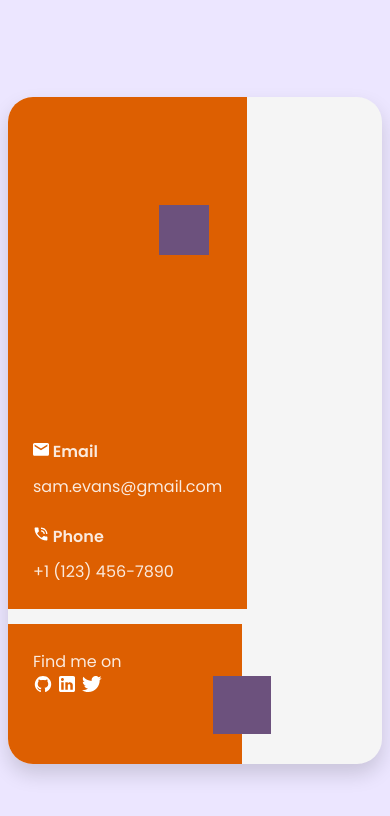
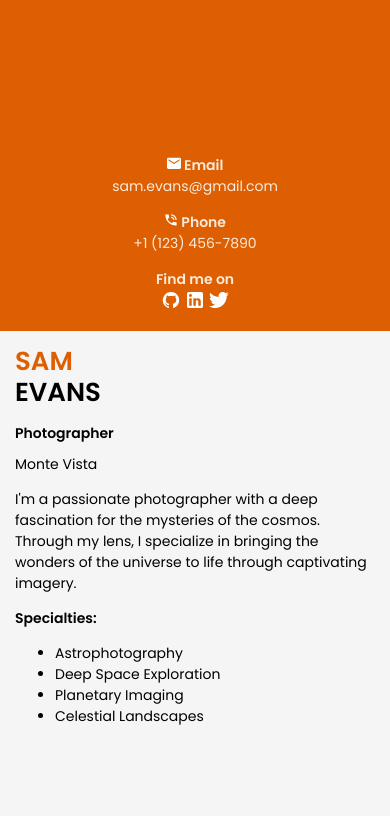
Before and after one commit to ryanriv/business-card, a SvelteKit app: page / in a window 390 px wide. Shown: the top 816 px of the page. Built offline with nearby package versions, Linux system fonts and the light colour scheme.

Commit message:
refactoring, responsive progress

```diff
--- a/package.json
+++ b/package.json
@@ -25,6 +25,7 @@
 		"eslint-plugin-svelte": "^2.35.1",
 		"prettier": "^3.1.1",
 		"prettier-plugin-svelte": "^3.1.2",
+		"sass": "^1.70.0",
 		"svelte": "^4.2.7",
 		"svelte-check": "^3.6.0",
 		"tslib": "^2.4.1",
--- a/src/routes/+layout.svelte
+++ b/src/routes/+layout.svelte
@@ -1,5 +1,5 @@
 <script>
-	import './styles.css';
+	import './styles.scss';
 </script>
 
 <slot />
--- a/src/routes/Card.svelte
+++ b/src/routes/Card.svelte
@@ -1,24 +1,26 @@
 <script>
 	import Contact from './components/Contact.svelte';
+	import Photo from './components/Photo.svelte';
 	import Profile from './components/Profile.svelte';
 </script>
 
 <div class="card animate-slide-in">
     <Contact />
+    <Photo />
     <Profile />
 </div>
 
-<style>
+<style lang="scss">
+    @import './variables.scss';
+
 	.card {
         --shadow-card: 0px 10px 20px 0px rgba(0, 0, 0, 0.15);
 	    --border-radius-card: 25px;
-	    --color-bg-card: #f5f5f5;
         --padding-card: 25px;
 
         display: grid;
-        grid-template-columns: 1fr 781px;
+        grid-template-columns: minmax(min-content, 340px) 1fr;
 	    margin: auto;
-        width: 100%;
         max-width: 1122px;
         height: 667px;
         background-color: var(--color-bg-card);
@@ -26,4 +28,19 @@
         box-shadow: var(--shadow-card);
         overflow: hidden;
 	}
+
+    @media (max-width: $extra-large-breakpoint) {
+        .card {
+            --padding-card: 15px;
+
+            margin: 0;
+            grid-template-columns: 1fr;
+            width: 100%;
+            min-width: 0;
+            height: min-content;
+            border-radius: 0;
+            box-shadow: none;
+            overflow: auto;
+        }
+    }
 </style>
--- a/src/routes/components/Contact.svelte
+++ b/src/routes/components/Contact.svelte
@@ -1,7 +1,9 @@
 <script>
     import email from '$lib/icons/email-icon.svg';
     import phone from '$lib/icons/phone-icon.svg';
-	import Socials from './Socials.svelte';
+    import github from '$lib/icons/github-icon.svg';
+    import linkedin from '$lib/icons/linkedin-icon.svg';
+    import twitter from '$lib/icons/twitter-icon.svg';
 </script>
 
 <div class="contact">
@@ -19,22 +21,32 @@
         </address>
     </div>
 
-    <Socials />
+    <div class="socials">
+        <div class="label">
+            Find me on
+        </div>
+
+        <a href="https://www.github.com" target="_blank" class="social-link"><img src={github} alt="GitHub" /></a>
+        <a href="https://www.linkedin.com" target="_blank" class="social-link"><img src={linkedin} alt="LinkedIn" /></a>
+        <a href="https://www.twitter.com" target="_blank" class="social-link"><img src={twitter} alt="Twitter" /></a>
+    </div>
 </div>
 
-<style>
+<style lang="scss">
+    @import '../variables.scss';
+
     .contact {
         display: grid;
         row-gap: 15px;
         grid-template-rows: 1fr min-content;
         color: var(--color-white);
+        background-color: var(--color-primary);
     }
 
     .contact-info {
         display: grid;
         align-content: end;
         padding: var(--padding-card);
-        background-color: var(--color-primary);
     }
 
     .contact-info address {
@@ -42,7 +54,7 @@
     }
 
     .contact-info .icon {
-        width: 16px;
+        width: var(--font-size-base);
     }
 
     .contact-info .row {
@@ -53,4 +65,62 @@
         font-weight: var(--font-weight-semibold);
         padding-bottom: 10px;
     }
+
+    .socials {
+        padding: var(--padding-card);
+        padding-bottom: calc(var(--padding-card) * 2.5);
+        background-color: var(--color-primary);
+        margin-right: 5px;
+    }
+
+    .social-link:hover {
+        opacity: 60%;
+    }
+
+    .social-link img {
+        width: 20px;
+    }
+
+    @media (max-width: $medium-breakpoint) {
+        .contact {
+            row-gap: 0;
+            grid-template-areas:
+                "photo contact-info"
+                "photo socials";
+            grid-template-columns: repeat(2, 1fr);
+        }
+
+        .contact-info {
+            grid-area: contact-info;
+            align-content: normal;
+        }
+
+        .contact-info .row:first-child {
+            padding-top: 0;
+        }
+
+        .label {
+            padding: 0;
+        }
+
+        .socials {
+            grid-area: socials;
+            margin: 0;
+            padding-top: 0;
+            padding-bottom: var(--padding-card);
+        }
+    }
+
+    @media (max-width: $small-breakpoint) {
+        .contact {
+            grid-template-areas:
+                "photo"
+                "contact-info"
+                "socials";
+            grid-template-rows: calc(125px + var(--padding-card)) min-content min-content;
+            grid-template-columns: 1fr;
+            text-align: center;
+        }
+    }
+
 </style>
--- a/src/routes/components/Photo.svelte
+++ b/src/routes/components/Photo.svelte
@@ -2,24 +2,30 @@
     import photo from '$lib/images/photo.avif?enhanced';
 </script>
 
-<div class="photo">
+<div class="photo-container">
     <div class="square square-top"></div>
     <div class="rectangle animate-wiggle"></div>
-    <enhanced:img src={photo} class="photo" alt="Zac Patrick" />
+    <enhanced:img src={photo} class="photo" alt="Silhouette of man pointing at sky." />
     <div class="square square-bottom animate-pulsate"></div>
     <div class="circle"></div>
 </div>
 
-<style>
-    .photo {
-        position: relative;
+<style lang="scss">
+    @import '../variables.scss';
+
+    .photo-container {
+        position: absolute;
         margin-top: auto;
         margin-bottom: auto;
+        z-index: 1;
+        top: 40px;
+        left: 280px;
+    }
+
+    .photo-container .photo {
         height: 550px;
         width: 335px;
         object-fit: cover;
-        transform: translateX(-45px);
-        z-index: 1;
     }
 
     .square,
@@ -37,30 +43,59 @@
     }
 
     .square-top {
-        top: 50px;
-        left: -68px;
+        top: 70px;
+        left: -25px;
     }
 
     .square-bottom {
-        left: -10px;
-        bottom: -25px;
+        left: 30px;
+        bottom: -20px;
     }
 
     .rectangle {
         width: 50px;
         height: 20px;
-        top: 20px;
-        right: 10px;
+        top: 15px;
+        right: -35px;
         background-color: var(--color-accent);
     }
 
     .circle {
         width: 50px;
         aspect-ratio: 1;
-        bottom: -25px;
-        right: 20px;
-        z-index: 0;
+        bottom: -15px;
+        right: -20px;
+        z-index: -1;
         border-radius: 100%;
         background-color: var(--color-primary);
     }
+
+    @media (max-width: $medium-breakpoint) {
+        .photo-container {
+            left: 0;
+            margin: 0;
+            z-index: 1;
+            width: 50%;
+            top: var(--padding-card);
+            text-align: center;
+        }
+
+        .photo-container .photo {
+            height: 125px;
+            width: 125px;
+            border-radius: 100%;
+        }
+
+        .square,
+        .rectangle,
+        .circle {
+            display: none;
+        }
+    }
+
+    @media (max-width: $small-breakpoint) {
+        .photo-container {
+            width: 100%;
+        }
+    }
 </style>
--- a/src/routes/components/Profile.svelte
+++ b/src/routes/components/Profile.svelte
@@ -1,24 +1,57 @@
-<script>
-    import Photo from './Photo.svelte';
-    import Bio from './Bio.svelte';
-</script>
+<div class="profile-container">
+    <div class="circle-corner"></div>
+    <div class="profile">
+        <div class="details">
+            <h1 class="text-large name">
+                <span class="text-primary">Sam</span>
+                <br />
+                Evans
+            </h1>
 
-<div class="profile">
-    <div class="circle"></div>
-    <Photo />
-    <Bio />
+            <div class="text-semibold">
+                <div class="job-title">Photographer</div>
+                <span class="bullet">&bull;</span>
+                <div class="location">Monte Vista</div>
+            </div>
+        </div>
+        <div class="skills">
+            <p>I'm a passionate photographer with a deep fascination for the mysteries of the cosmos. Through my lens,
+                I specialize in bringing the wonders of the universe to life through captivating imagery.</p>
+
+            <span class="text-semibold">Specialties:</span>
+
+            <ul>
+                <li>Astrophotography</li>
+                <li>Deep Space Exploration</li>
+                <li>Planetary Imaging</li>
+                <li>Celestial Landscapes</li>
+            </ul>
+        </div>
+    </div>
 </div>
 
-<style>
-    .profile {
+<style lang="scss">
+    @import '../variables.scss';
+
+    .profile-container {
         position: relative;
         padding: var(--padding-card);
-        display: grid;
-        grid-template-columns: 245px 1fr;
-        height: 100%;
     }
 
-    .circle {
+    .profile {
+        margin-left: 250px;
+    }
+
+    .job-title {
+        display: inline-block;
+    }
+
+    .location {
+        display: inline-block;
+        padding-top: 10px;
+    }
+
+    .circle-corner {
         position: absolute;
         top: -100px;
         right: -100px;
@@ -28,4 +61,71 @@
         border-radius: 100%;
         background-color: var(--color-primary);
     }
+
+    .details {
+        padding: var(--padding-card);
+        padding-bottom: 0;
+        margin-top: 40px;
+    }
+
+    .name {
+        text-transform: uppercase;
+        font-weight: var(--font-weight-semibold);
+        margin-bottom: 15px;
+    }
+
+    .bullet {
+        display: inline-block;
+        padding: 0 5px;
+    }
+
+    .skills {
+        padding: var(--padding-card);
+        padding-top: 0;
+    }
+
+
+    @media (max-width: $medium-breakpoint) {
+        .profile-container {
+            padding: var(--padding-card);
+            display: block;
+        }
+
+        .profile {
+            margin-left: 0;
+        }
+
+        .circle-corner {
+            display: none;
+        }
+
+        .job-title {
+            display: block;
+        }
+
+        .location {
+            display: block;
+            font-weight: normal;
+        }
+
+        .bullet {
+            display: none;
+        }
+
+        .details {
+            grid-area: details;
+            margin-top: 0;
+            padding: 0;
+        }
+
+        .name {
+            margin-top: 0;
+            padding: 0;
+        }
+
+        .skills {
+            grid-area: skills;
+            padding: 0;
+        }
+    }
 </style>
--- a/src/routes/components/Socials.svelte
+++ /dev/null
@@ -1,32 +0,0 @@
-<script>
-    import github from '$lib/icons/github-icon.svg';
-    import linkedin from '$lib/icons/linkedin-icon.svg';
-    import twitter from '$lib/icons/twitter-icon.svg';
-</script>
-
-<div class="socials">
-    <div class="label">
-        Find me on
-    </div>
-
-    <a href="https://www.github.com" target="_blank" class="social-link"><img src={github} alt="GitHub" /></a>
-    <a href="https://www.linkedin.com" target="_blank" class="social-link"><img src={linkedin} alt="LinkedIn" /></a>
-    <a href="https://www.twitter.com" target="_blank" class="social-link"><img src={twitter} alt="Twitter" /></a>
-</div>
-
-<style>
-    .socials {
-        padding: var(--padding-card);
-        padding-bottom: calc(var(--padding-card) * 2.5);
-        background-color: var(--color-primary);
-        margin-right: 5px;
-    }
-
-    .social-link:hover {
-        opacity: 60%;
-    }
-
-    .social-link img {
-        width: 20px;
-    }
-</style>
--- a/src/routes/styles.css
+++ b/src/routes/styles.scss
@@ -1,3 +1,5 @@
+@import './variables.scss';
+
 @import '@fontsource/poppins/400.css';
 @import '@fontsource/poppins/600.css';
 
@@ -12,6 +14,11 @@
 	--color-primary: #dd5f01;
 	--color-accent: #6c517d;
 	--color-bg-body: #ece6ff;
+	--color-bg-card: #f5f5f5;
+	--min-width-small: 576px;
+	--min-width-medium: 768px;
+	--min-width-large: 992px;
+	--min-width-extra-large: 1200px;
 	font-family: var(--font-body);
 	font-size: var(--font-size-base);
 	color: var(--color-text);
@@ -25,8 +32,9 @@
 
 body {
 	height: 100%;
-	display: grid;
+	display: flex;
 	background-color: var(--color-bg-body);
+	margin: 0;
 }
 
 .text-large {
@@ -50,7 +58,7 @@ body {
 }
 
 .animate-slide-in {
-	animation: slide-in 0.5s cubic-bezier(0.250, 0.460, 0.450, 0.940) both;
+	animation: slide-in 0.5s cubic-bezier(0.25, 0.46, 0.45, 0.94) both;
 }
 
 .animate-pulsate {
@@ -99,3 +107,18 @@ body {
 		transform: translateX(0);
 	}
 }
+
+@media (max-width: $medium-breakpoint) {
+	:root {
+		--font-size-base: 14px;
+	}
+
+	body {
+		background-color: var(--color-bg-card);
+	}
+
+	.text-large {
+		font-size: 26px;
+		line-height: 31.2px;
+	}
+}
--- /dev/null
+++ b/src/routes/variables.scss
@@ -0,0 +1,4 @@
+$small-breakpoint: 440px;
+$medium-breakpoint: 576px;
+$large-breakpoint: 768px;
+$extra-large-breakpoint: 992px;
```
Also changed, not shown: src/routes/components/Bio.svelte (deleted, +0 -40 lines), 1 other file (tests, documents, lock files or other folders).
